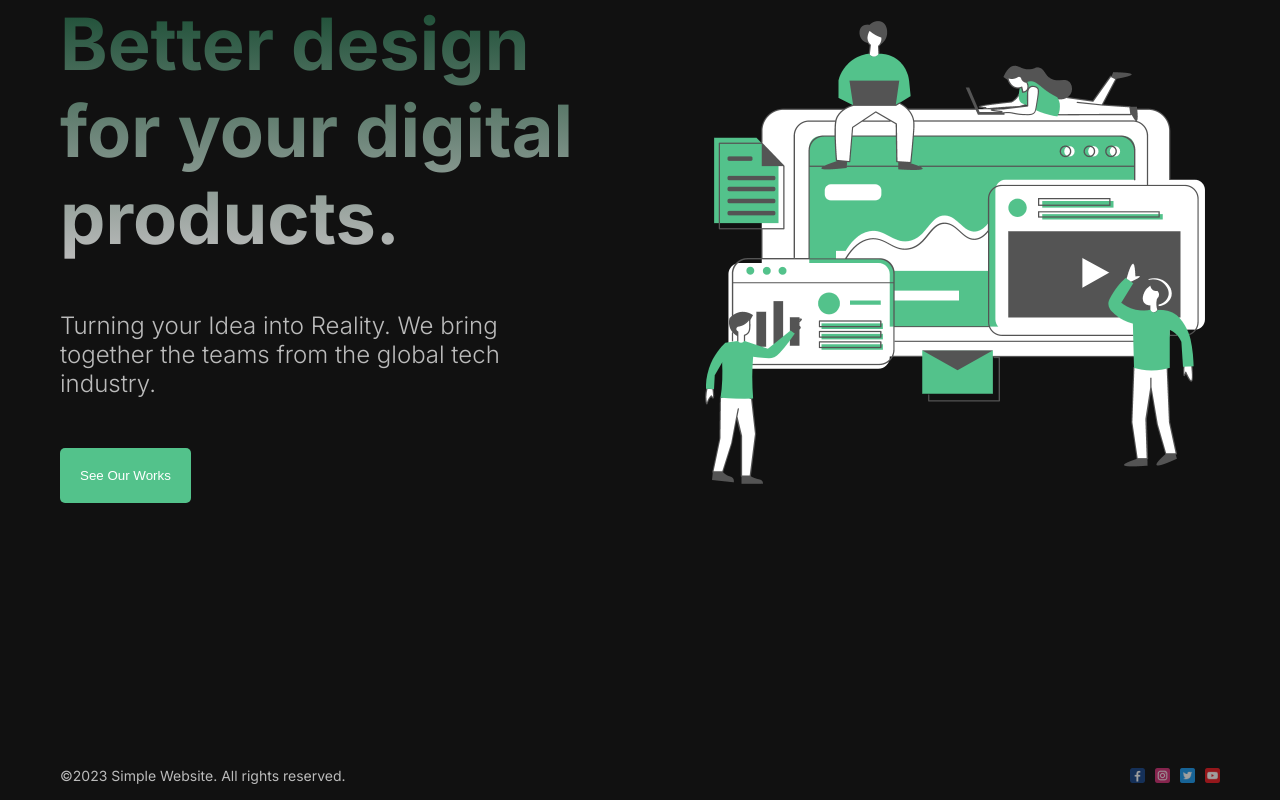
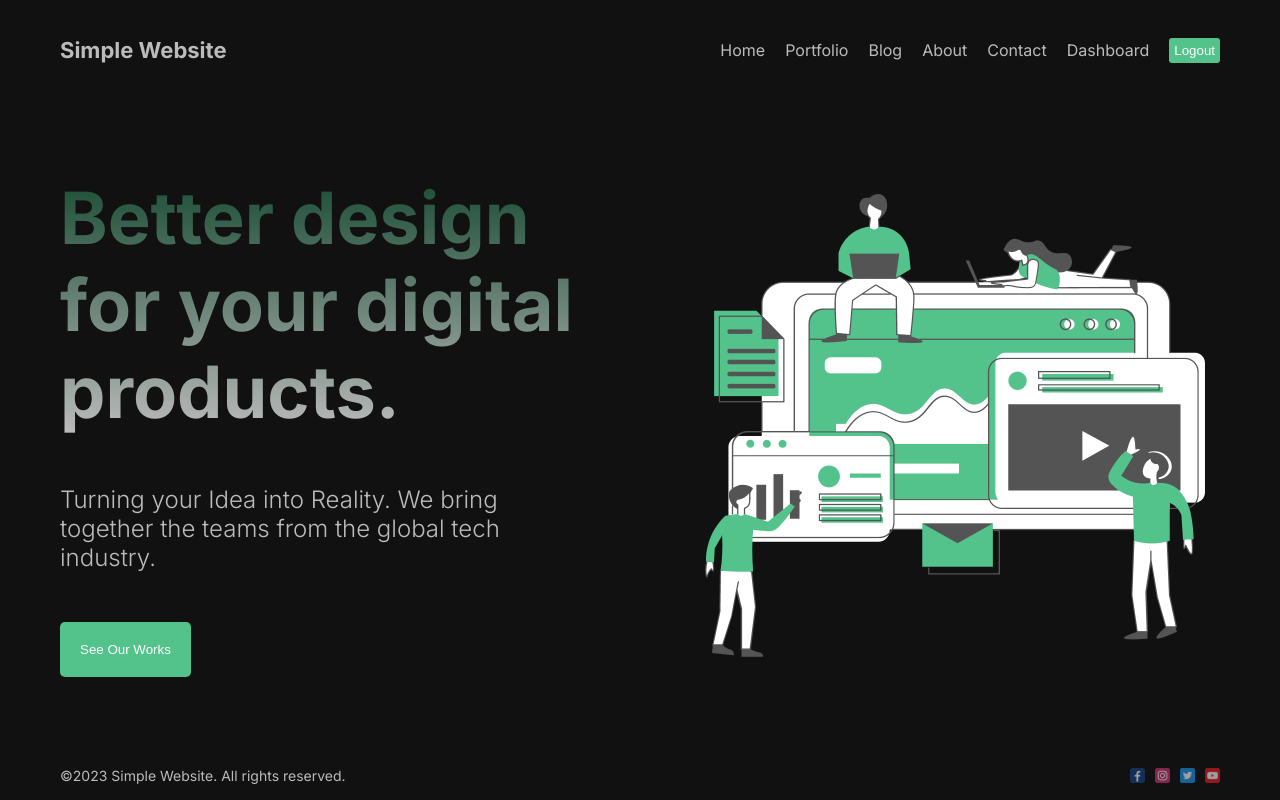
Before and after one commit to farhdibehnamdev/Simple-Nextjs-Website, a Next.js app: page / in a window 1280 px wide. Built offline with nearby package versions, Linux system fonts and the light colour scheme.

Commit message:
🚑 fix:Fix navbar didn't display.

```diff
--- a/src/components/navbar/Navbar.tsx
+++ b/src/components/navbar/Navbar.tsx
@@ -33,7 +33,8 @@ const links = [
   },
 ];
 
-const Navbar = (): any => {
+const Navbar = () => {
+  return (
     <div className={styles.container}>
       <Link href="/" className={styles.logo}>
         Simple Website
@@ -44,12 +45,14 @@ const Navbar = (): any => {
             {link.title}
           </Link>
         ))}
+        <button className={styles.logout}>Logout</button>
         {/* {session.status === "authenticated" && (
       <button className={styles.logout} onClick={signOut}>
         Logout
       </button>
     )} */}
       </div>
-  </div>;
+    </div>
+  );
 };
 export default Navbar;
```
Lines whose indentation alone changed are shown as unchanged.
